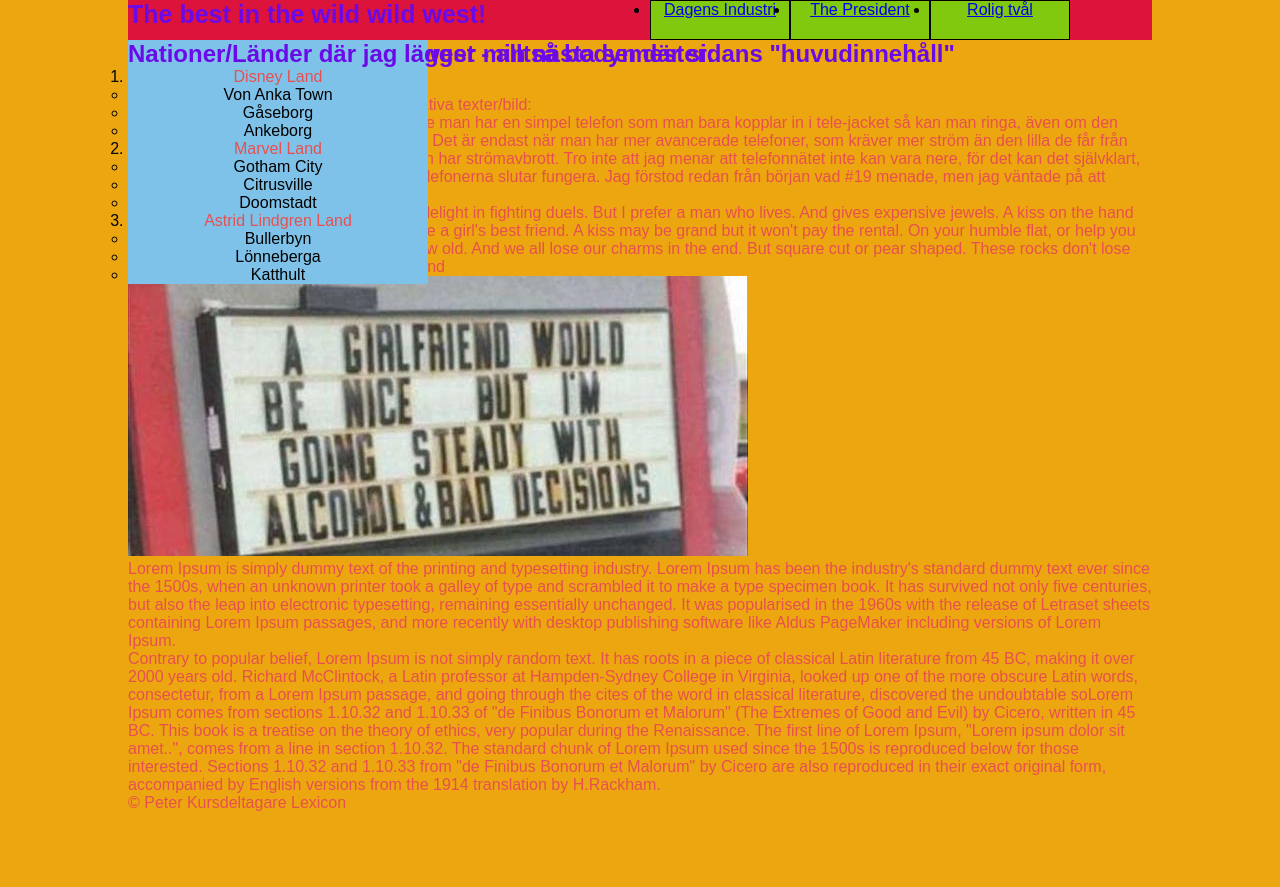
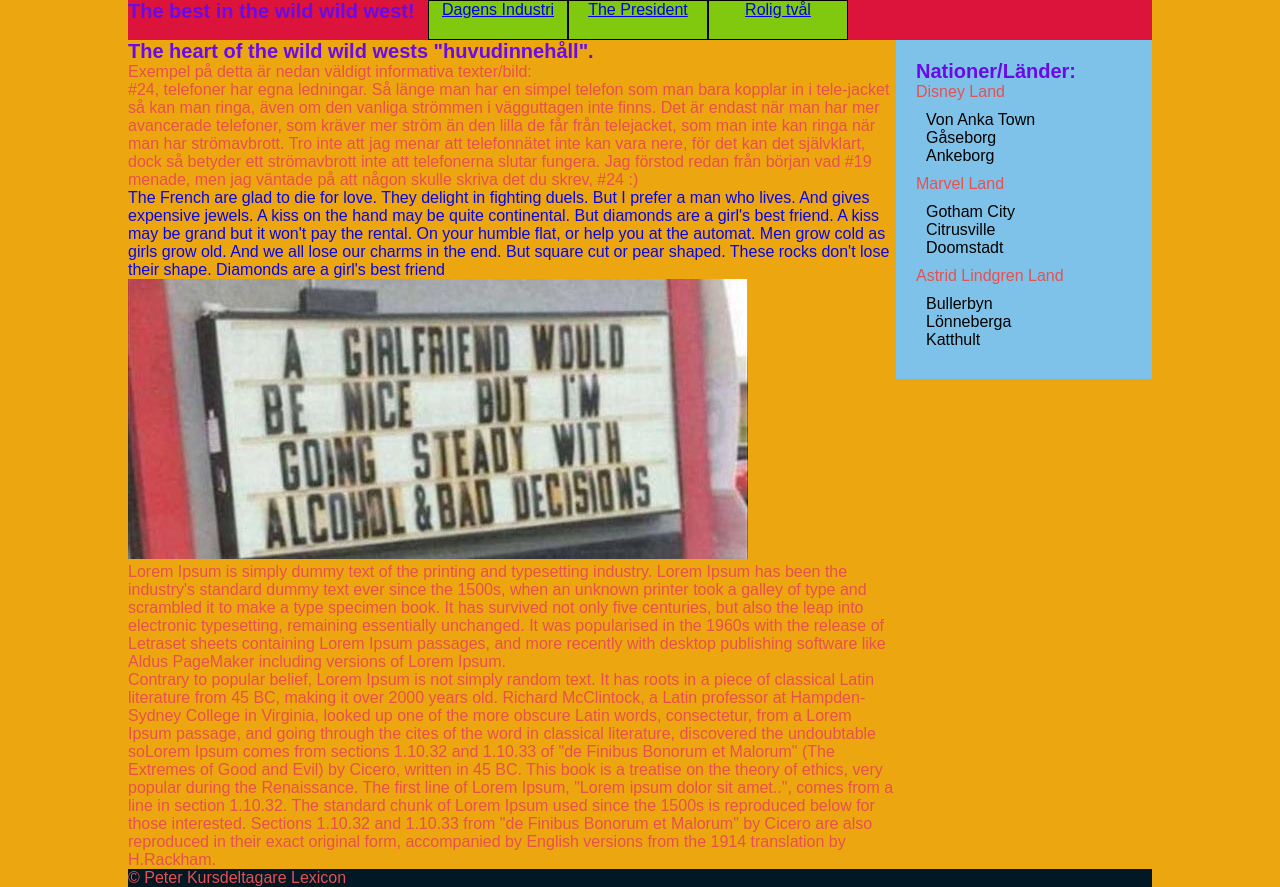
Before and after one commit to PNewbranch/htmlfirstaignment, a plain HTML site: page index.html in a window 1280 px wide. Before the commit the page ends 812 px from the top, so only its background shows below. Drawn offline with Linux system fonts and the light colour scheme.

```diff
--- a/index.html
+++ b/index.html
@@ -11,7 +11,6 @@
 <body>
 
     <div class="body-container-box">
-
         <header>
             <h1>The best in the wild wild west!</h1>
             <nav>
@@ -23,21 +22,28 @@
             </nav>
         </header>
 
-        <h2>The heart of the wild wild west - alltså bodyn där sidans "huvudinnehåll" presenteras.</h2>
+        <div class="first-box-container">
+
+            <h2>The heart of the wild wild wests "huvudinnehåll".</h2>
 
             <p>Exempel på detta är nedan väldigt informativa texter/bild:</p>
 
-        <article>
+            <article id="article1" class="">
                 <p>#24, telefoner har egna ledningar. Så länge man har en simpel telefon som man bara kopplar in i
-                tele-jacket så kan man ringa, även om den vanliga strömmen i vägguttagen inte finns. Det är endast när man har
+                    tele-jacket så kan man ringa, även om den vanliga strömmen i vägguttagen inte finns. Det är endast
+                    när man har
                     mer avancerade telefoner, som kräver mer ström än den lilla de får från telejacket, som man inte kan
-                ringa när man har strömavbrott. Tro inte att jag menar att telefonnätet inte kan vara nere, för det kan det
+                    ringa när man har strömavbrott. Tro inte att jag menar att telefonnätet inte kan vara nere, för det
+                    kan det
                     självklart, dock så betyder ett strömavbrott inte att telefonerna slutar fungera. Jag förstod redan
                     från början vad #19 menade, men jag väntade på att någon skulle skriva det du skrev, #24 :)</p>
                 <p class="blue-justify-text">The French are glad to die for love. They delight in fighting duels. But I
-                prefer a man who lives. And gives expensive jewels. A kiss on the hand may be quite continental. But diamonds are a girl's best
-                friend. A kiss may be grand but it won't pay the rental. On your humble flat, or help you at the automat. Men grow
-                cold as girls grow old. And we all lose our charms in the end. But square cut or pear shaped. These rocks
+                    prefer a man who lives. And gives expensive jewels. A kiss on the hand may be quite continental. But
+                    diamonds are a girl's best
+                    friend. A kiss may be grand but it won't pay the rental. On your humble flat, or help you at the
+                    automat. Men grow
+                    cold as girls grow old. And we all lose our charms in the end. But square cut or pear shaped. These
+                    rocks
                     don't lose their shape. Diamonds are a girl's best friend</p>
                 <img src="pictures/girlfriend.jpg" alt="">
             </article>
@@ -46,23 +52,34 @@
                 <p>Lorem Ipsum is simply dummy text of the printing and typesetting industry. Lorem Ipsum has been the
                     industry's standard dummy text ever since the 1500s, when an unknown printer took a galley of type
                     and scrambled it to make a type specimen book. It has survived not only five centuries, but also the
-                leap into electronic typesetting, remaining essentially unchanged. It was popularised in the 1960s with the
-                release of Letraset sheets containing Lorem Ipsum passages, and more recently with desktop publishing software
+                    leap into electronic typesetting, remaining essentially unchanged. It was popularised in the 1960s
+                    with the
+                    release of Letraset sheets containing Lorem Ipsum passages, and more recently with desktop
+                    publishing software
                     like Aldus PageMaker including versions of Lorem Ipsum.</p>
                 <p>Contrary to popular belief, Lorem Ipsum is not simply random text. It has roots in a piece of
-                classical Latin literature from 45 BC, making it over 2000 years old. Richard McClintock, a Latin professor at
-                Hampden-Sydney College in Virginia, looked up one of the more obscure Latin words, consectetur, from a
+                    classical Latin literature from 45 BC, making it over 2000 years old. Richard McClintock, a Latin
+                    professor at
+                    Hampden-Sydney College in Virginia, looked up one of the more obscure Latin words, consectetur, from
+                    a
                     Lorem Ipsum passage, and going through the cites of the word in classical literature, discovered the
-                undoubtable soLorem Ipsum comes from sections 1.10.32 and 1.10.33 of "de Finibus Bonorum et Malorum" (The
-                Extremes of Good and Evil) by Cicero, written in 45 BC. This book is a treatise on the theory of ethics, very
-                popular during the Renaissance. The first line of Lorem Ipsum, "Lorem ipsum dolor sit amet..", comes from a
-                line in section 1.10.32. The standard chunk of Lorem Ipsum used since the 1500s is reproduced below for
-                those interested. Sections 1.10.32 and 1.10.33 from "de Finibus Bonorum et Malorum" by Cicero are also
-                reproduced in their exact original form, accompanied by English versions from the 1914 translation by H.Rackham. </p>
+                    undoubtable soLorem Ipsum comes from sections 1.10.32 and 1.10.33 of "de Finibus Bonorum et Malorum"
+                    (The
+                    Extremes of Good and Evil) by Cicero, written in 45 BC. This book is a treatise on the theory of
+                    ethics, very
+                    popular during the Renaissance. The first line of Lorem Ipsum, "Lorem ipsum dolor sit amet..", comes
+                    from a
+                    line in section 1.10.32. The standard chunk of Lorem Ipsum used since the 1500s is reproduced below
+                    for
+                    those interested. Sections 1.10.32 and 1.10.33 from "de Finibus Bonorum et Malorum" by Cicero are
+                    also
+                    reproduced in their exact original form, accompanied by English versions from the 1914 translation
+                    by H.Rackham. </p>
             </article>
+        </div>
 
         <aside>
-            <h2>Nationer/Länder där jag lägger min nästa semester:</h2>
+            <h2>Nationer/Länder:</h2>
             <ol>
                 <li>
                     <p>Disney Land</p>
--- a/myStyles.css
+++ b/myStyles.css
@@ -12,27 +12,37 @@ body{
     font-family:sans-serif;
 }
 
-
-h1{
+h1 {
     height: 40px;
-    font-size: 25px;
+    width: 100%;
+    font-size: 20px;
     background-color: crimson;
     color: rgb(107, 10, 233);
 }
 
 nav {
-    display: block;
-    position: absolute;
-    top: 0;
-    left: 650px;
-    background-color: rgb(129, 201, 15);
-    height: 40px;
-    text-align: center;
+    margin-top: -40px; /*positionera upp dig/tillbaka dig så att li hamnar i rubrikrad*/
 }
 
+nav > ul > li {
+    left: 300px;
+    background-color: rgb(129, 201, 15);
+    text-align: center;
+    position: relative; /*följ moder-containern*/
+    float: left;
+}
+
+li {
+    list-style: none; /*inga punkter eller nr i någon av våra li-grupper*/
+}
+
+ol > li > ul {
+    margin: 10px;
+}
 
 h2 {
-    width: 900px;
+    width: 75%;
+    font-size: 20px;
     /*clear: left; ingen funktion mig veterligen
     break-before: always;*/
     color: rgb(107, 10, 233);
@@ -44,28 +54,39 @@ p {
     /*text-align-last: justify; texten fyller ut en hel rad */
 }
 
+article {
+    float: left;
+}
 
 aside {
-    display: block;
-    position: absolute;
+    padding: 20px;
     top: 40px;
-    width: 300px;
+    left: 930px;
+    width: 25%;
     background-color: rgb(126, 194, 233);
-    text-align: center;
+    text-align: left;
+    float: left;
 }
 
-
-
 footer {
-    color: rgb(231, 80, 80);
+    bottom: 0;
+    width: 100%;
+    background-color: rgb(2, 24, 37);
+    color: rgb(143, 241, 31);
+    float: left;
 }
-
 
 .navlist {
     height: 40px;
     width: 140px;
     border: 1px solid black;
-    float:left;
+    float: left;
+}
+
+.first-box-container {
+    width: 75%;
+    position: relative;
+    float: left;
 }
 
 
@@ -74,7 +95,7 @@ footer {
 
 
 
-/*
+
 .justify-text {
     text-align: justify;
 }
@@ -84,12 +105,12 @@ footer {
     font-family:sans-serif;
     color: rgb(9, 5, 233);
 }
-*/
 
-/*
-header {
+
+
+.headbox {
     color: rgb(218, 27, 27);
     width: 100%;
     float: left;
+    position: absolute;
 }
-*/
```
Lines whose indentation alone changed are shown as unchanged.
